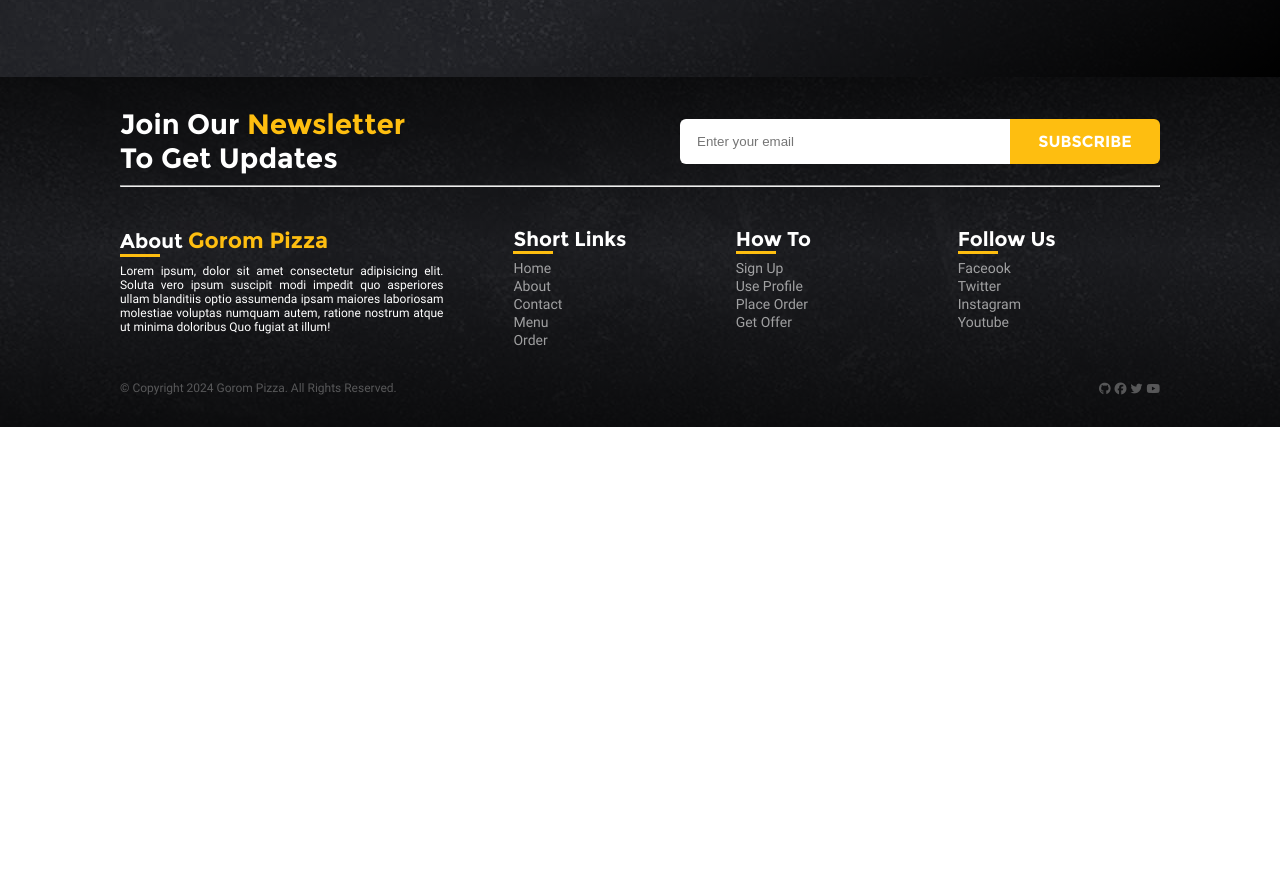
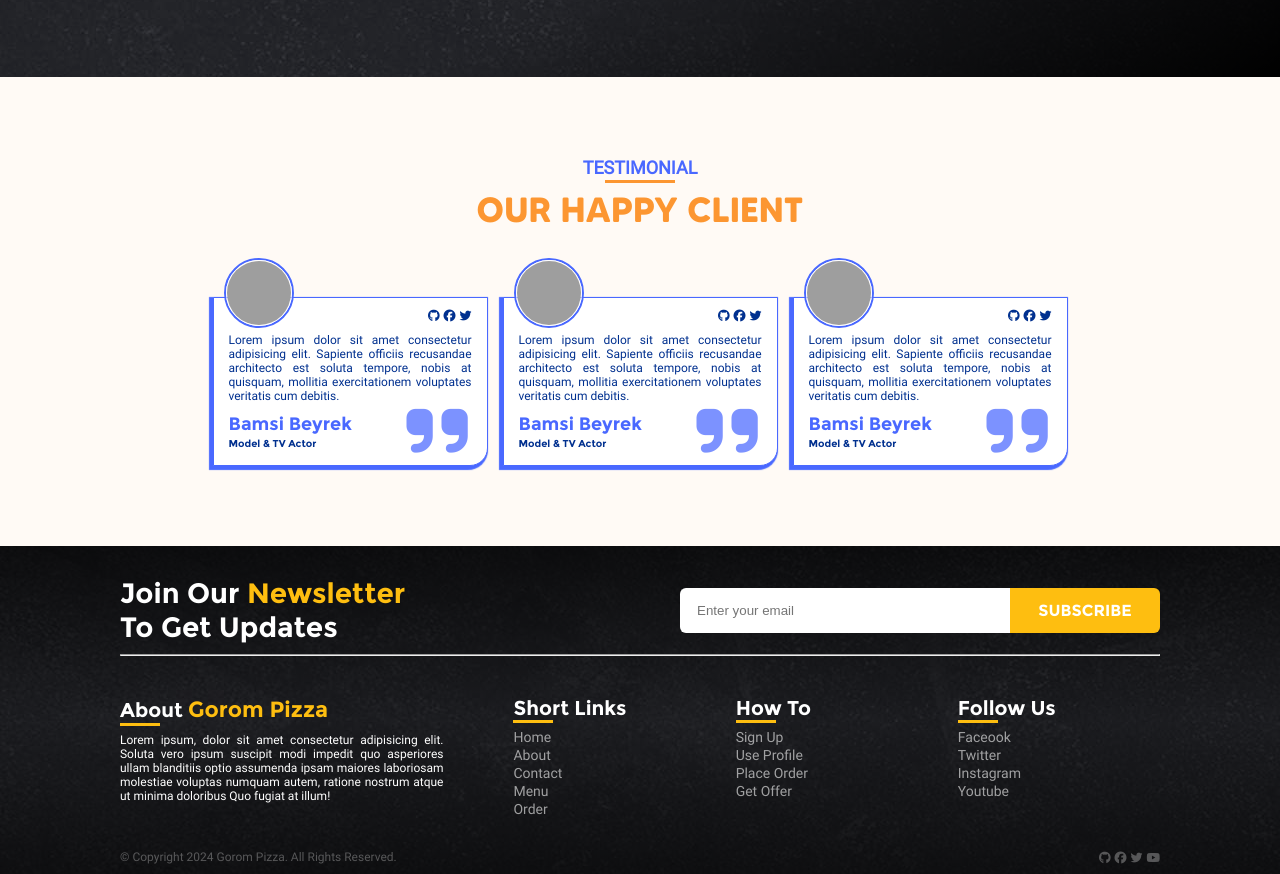
Before and after one commit to MamunExpert/GoromPizza.com, a plain HTML site: page index.html in a window 1280 px wide. Shown: the part 2465-3339 px from the top of the page. Before the commit the page ends 2892 px from the top, so only its background shows below. Drawn offline with Linux system fonts and the light colour scheme; grey boxes are pictures that could not be loaded.

Commit message:
Update index.html

```diff
--- a/index.html
+++ b/index.html
@@ -510,12 +510,97 @@
     </section>
     <!-- ======= today's special  section end ======= -->
 
-    <section id="coming-soon">
 
+    <!-- ======= testimonial section start ======= -->
+    <section class="testimonial-container plr-120">
+        <div class="section-heading">
+            <h3 class="sub-heading"> testimonial </h3>
+            <h2 class="heading">our happy client</h2>
+        </div>
+
+        <div class="box-wrapper">
+
+            <div class="single-box">
+
+                <div class="social-handles">
+                    <a href="#"><i class="fa-brands fa-github"></i></a>
+                    <a href="#"><i class="fa-brands fa-facebook"></i></a>
+                    <a href="#"><i class="fa-brands fa-twitter"></i></a>
+                </div>
+
+                <div class="image">
+                    <img src="https://img.freepik.com/premium-photo/portrait-handsome-young-man-sweater-eyeglasses-generative-ai_170984-14575.jpg?w=740"
+                        alt="avatar">
+                </div>
+
+                <div class="comments">
+                    <p>Lorem ipsum dolor sit amet consectetur adipisicing elit. Sapiente officiis recusandae architecto
+                        est soluta tempore, nobis at quisquam, mollitia exercitationem voluptates veritatis cum debitis.
+                    </p>
+                    <h3>Bamsi Beyrek </h3>
+                    <h4>Model & TV Actor</h4>
+                </div>
+                <div class="quotes">
+                    <i class="fa-solid fa-quote-right"></i>
+                </div>
+            </div>
+
+            <div class="single-box">
+
+                <div class="social-handles">
+                    <a href="#"><i class="fa-brands fa-github"></i></a>
+                    <a href="#"><i class="fa-brands fa-facebook"></i></a>
+                    <a href="#"><i class="fa-brands fa-twitter"></i></a>
+                </div>
+
+                <div class="image">
+                    <img src="https://img.freepik.com/premium-photo/portrait-handsome-young-man-sweater-eyeglasses-generative-ai_170984-14575.jpg?w=740"
+                        alt="avatar">
+                </div>
+
+                <div class="comments">
+                    <p>Lorem ipsum dolor sit amet consectetur adipisicing elit. Sapiente officiis recusandae architecto
+                        est soluta tempore, nobis at quisquam, mollitia exercitationem voluptates veritatis cum debitis.
+                    </p>
+                    <h3>Bamsi Beyrek </h3>
+                    <h4>Model & TV Actor</h4>
+                </div>
+                <div class="quotes">
+                    <i class="fa-solid fa-quote-right"></i>
+                </div>
+            </div>
+
+            <div class="single-box">
+
+                <div class="social-handles">
+                    <a href="#"><i class="fa-brands fa-github"></i></a>
+                    <a href="#"><i class="fa-brands fa-facebook"></i></a>
+                    <a href="#"><i class="fa-brands fa-twitter"></i></a>
+                </div>
+
+                <div class="image">
+                    <img src="https://img.freepik.com/premium-photo/portrait-handsome-young-man-sweater-eyeglasses-generative-ai_170984-14575.jpg?w=740"
+                        alt="avatar">
+                </div>
+
+                <div class="comments">
+                    <p>Lorem ipsum dolor sit amet consectetur adipisicing elit. Sapiente officiis recusandae architecto
+                        est soluta tempore, nobis at quisquam, mollitia exercitationem voluptates veritatis cum debitis.
+                    </p>
+                    <h3>Bamsi Beyrek </h3>
+                    <h4>Model & TV Actor</h4>
+                </div>
+                <div class="quotes">
+                    <i class="fa-solid fa-quote-right"></i>
+                </div>
+            </div>
+
+        </div>
     </section>
+    <!-- ======= testimonial section end ======= -->
+
 
     <!-- ======= footer section start ======= -->
-
     <footer>
         <section class="footer-container plr-120 ptb-30">
             <div class="newsletter">
@@ -531,7 +616,9 @@
             <div class="main-footer">
                 <div class="footer-col about-col">
                     <h2>about <span class="brand-mark">gorom pizza</span></h2>
-                    <p>Lorem ipsum, dolor sit amet consectetur adipisicing elit. Soluta vero ipsum suscipit modi impedit quo asperiores ullam blanditiis optio assumenda ipsam maiores laboriosam molestiae voluptas numquam autem, ratione nostrum atque ut minima doloribus Quo fugiat at illum!</p>
+                    <p>Lorem ipsum, dolor sit amet consectetur adipisicing elit. Soluta vero ipsum suscipit modi impedit
+                        quo asperiores ullam blanditiis optio assumenda ipsam maiores laboriosam molestiae voluptas
+                        numquam autem, ratione nostrum atque ut minima doloribus Quo fugiat at illum!</p>
                 </div>
                 <div class="footer-col">
                     <h2>short links</h2>
@@ -576,7 +663,7 @@
             </div>
         </section>
     </footer>
-        <!-- ======= footer section end ======= -->
+    <!-- ======= footer section end ======= -->
 
 </body>
 
```
